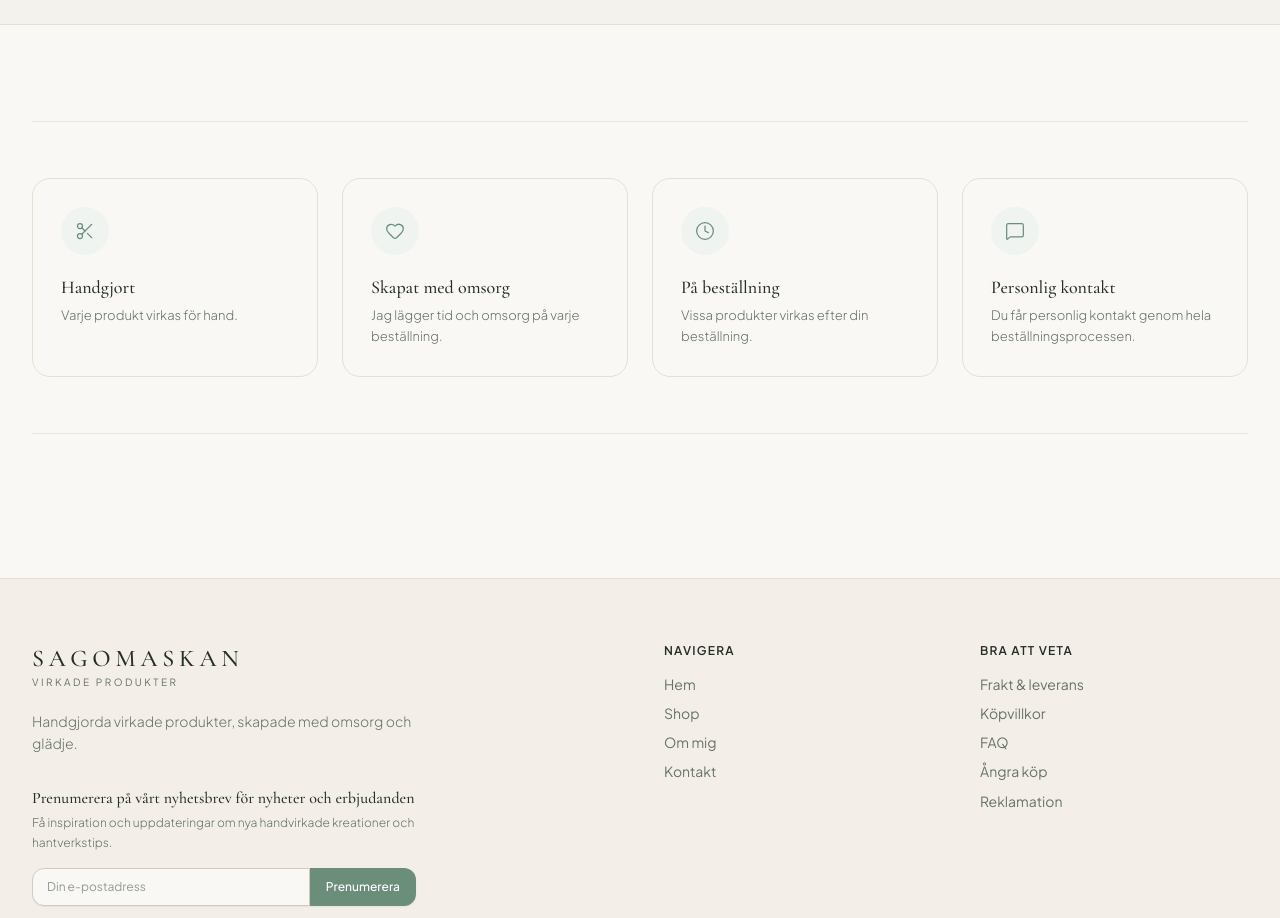
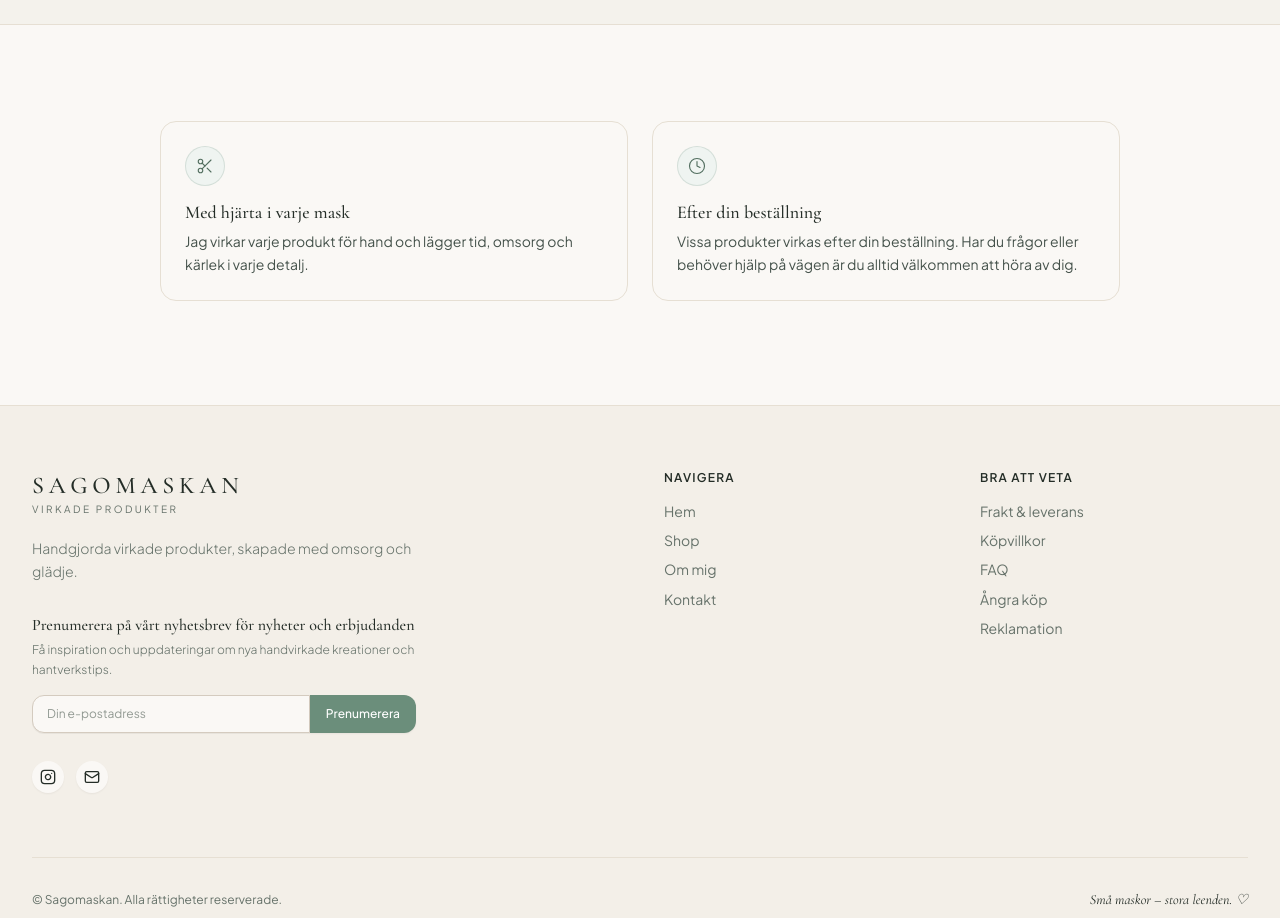
Before and after one commit to adamalice2221/sagomaskan, a React (Vite) app: page / in a window 1280 px wide. Shown: the part 2400-3318 px from the top of the page. Built offline with nearby package versions, Linux system fonts and the light colour scheme; no server answers; the database is empty.

Commit message:
refactor(home): remove values section
Remove the informational values section and unused message icon to streamline the landing page layout.

```diff
--- a/src/pages/HomePage.tsx
+++ b/src/pages/HomePage.tsx
@@ -1,5 +1,5 @@
 import React, { useMemo } from 'react';
-import { ArrowRight, Heart, MessageSquare, Clock, Scissors, Info, Tag } from 'lucide-react';
+import { ArrowRight, Heart, Clock, Scissors, Info, Tag } from 'lucide-react';
 import { Product, PageRoute, ProductCategory, Category } from '../types';
 import { ProductCard } from '../components/ProductCard';
 import { WelcomePopup } from '../components/WelcomePopup';
@@ -353,64 +353,36 @@ export const HomePage: React.FC<HomePageProps> = ({
         </div>
       </section>
 
-      {/* 5. INFORMATION AND PROMISES - 4 elegant Scandinavian cards */}
-      <section id="values-section" className="max-w-7xl mx-auto px-4 sm:px-6 lg:px-8 pb-12 sm:pb-16">
-        <div className="border-y border-[#E6DFD3]/70 py-10 sm:py-14">
-          <div className="grid grid-cols-1 sm:grid-cols-2 lg:grid-cols-4 gap-4 sm:gap-5 lg:gap-6">
+      {/* 5. INFORMATION AND PROMISES - 2 elegant Scandinavian cards */}
+      <section id="values-section" className="max-w-5xl mx-auto px-4 sm:px-6 lg:px-8 pb-4 sm:pb-6">
+        <div className="grid grid-cols-1 md:grid-cols-2 gap-4 sm:gap-6">
 
-            {/* 1. Handgjort */}
-            <div className="h-full flex flex-col p-6 sm:p-7 rounded-[18px] bg-[#FAF8F5] border border-[#E6DFD3] hover:border-[#6B8E7B]/40 transition-colors duration-300">
-              <div className="w-11 h-11 sm:w-12 sm:h-12 rounded-full bg-[#EFF4F1] text-[#6B8E7B] flex items-center justify-center shrink-0 mb-4 sm:mb-5">
-                <Scissors className="w-5 h-5" strokeWidth={1.5} />
+          {/* 1. Med hjärta i varje mask */}
+          <div className="h-full flex flex-col p-5 sm:p-6 rounded-2xl bg-[#FAF8F5] border border-[#E6DFD3] hover:border-[#6B8E7B]/40 transition-colors duration-300">
+            <div className="w-9 h-9 sm:w-10 sm:h-10 rounded-full bg-[#EFF4F1] border border-[#6B8E7B]/20 text-[#526E5F] flex items-center justify-center shrink-0 mb-3 sm:mb-3.5">
+              <Scissors className="w-4 h-4 sm:w-4.5 sm:h-4.5" strokeWidth={1.5} />
             </div>
             <h3 className="font-serif text-base sm:text-lg font-medium text-[#242D27] mb-1.5 leading-snug">
-                Handgjort
+              Med hjärta i varje mask
             </h3>
-              <p className="text-xs sm:text-[13px] text-[#66726A] font-light leading-relaxed">
-                Varje produkt virkas för hand.
+            <p className="text-sm text-[#45524B] leading-relaxed">
+              Jag virkar varje produkt för hand och lägger tid, omsorg och kärlek i varje detalj.
             </p>
           </div>
 
-            {/* 2. Skapat med omsorg */}
-            <div className="h-full flex flex-col p-6 sm:p-7 rounded-[18px] bg-[#FAF8F5] border border-[#E6DFD3] hover:border-[#6B8E7B]/40 transition-colors duration-300">
-              <div className="w-11 h-11 sm:w-12 sm:h-12 rounded-full bg-[#EFF4F1] text-[#6B8E7B] flex items-center justify-center shrink-0 mb-4 sm:mb-5">
-                <Heart className="w-5 h-5" strokeWidth={1.5} />
+          {/* 2. Efter din beställning */}
+          <div className="h-full flex flex-col p-5 sm:p-6 rounded-2xl bg-[#FAF8F5] border border-[#E6DFD3] hover:border-[#6B8E7B]/40 transition-colors duration-300">
+            <div className="w-9 h-9 sm:w-10 sm:h-10 rounded-full bg-[#EFF4F1] border border-[#6B8E7B]/20 text-[#526E5F] flex items-center justify-center shrink-0 mb-3 sm:mb-3.5">
+              <Clock className="w-4 h-4 sm:w-4.5 sm:h-4.5" strokeWidth={1.5} />
             </div>
             <h3 className="font-serif text-base sm:text-lg font-medium text-[#242D27] mb-1.5 leading-snug">
-                Skapat med omsorg
+              Efter din beställning
             </h3>
-              <p className="text-xs sm:text-[13px] text-[#66726A] font-light leading-relaxed">
-                Jag lägger tid och omsorg på varje beställning.
+            <p className="text-sm text-[#45524B] leading-relaxed">
+              Vissa produkter virkas efter din beställning. Har du frågor eller behöver hjälp på vägen är du alltid välkommen att höra av dig.
             </p>
           </div>
 
-            {/* 3. På beställning */}
-            <div className="h-full flex flex-col p-6 sm:p-7 rounded-[18px] bg-[#FAF8F5] border border-[#E6DFD3] hover:border-[#6B8E7B]/40 transition-colors duration-300">
-              <div className="w-11 h-11 sm:w-12 sm:h-12 rounded-full bg-[#EFF4F1] text-[#6B8E7B] flex items-center justify-center shrink-0 mb-4 sm:mb-5">
-                <Clock className="w-5 h-5" strokeWidth={1.5} />
-              </div>
-              <h3 className="font-serif text-base sm:text-lg font-medium text-[#242D27] mb-1.5 leading-snug">
-                På beställning
-              </h3>
-              <p className="text-xs sm:text-[13px] text-[#66726A] font-light leading-relaxed">
-                Vissa produkter virkas efter din beställning.
-              </p>
-            </div>
-
-            {/* 4. Personlig kontakt */}
-            <div className="h-full flex flex-col p-6 sm:p-7 rounded-[18px] bg-[#FAF8F5] border border-[#E6DFD3] hover:border-[#6B8E7B]/40 transition-colors duration-300">
-              <div className="w-11 h-11 sm:w-12 sm:h-12 rounded-full bg-[#EFF4F1] text-[#6B8E7B] flex items-center justify-center shrink-0 mb-4 sm:mb-5">
-                <MessageSquare className="w-5 h-5" strokeWidth={1.5} />
-              </div>
-              <h3 className="font-serif text-base sm:text-lg font-medium text-[#242D27] mb-1.5 leading-snug">
-                Personlig kontakt
-              </h3>
-              <p className="text-xs sm:text-[13px] text-[#66726A] font-light leading-relaxed">
-                Du får personlig kontakt genom hela beställningsprocessen.
-              </p>
-            </div>
-
-          </div>
         </div>
       </section>
 
```
Lines whose indentation alone changed are shown as unchanged.
